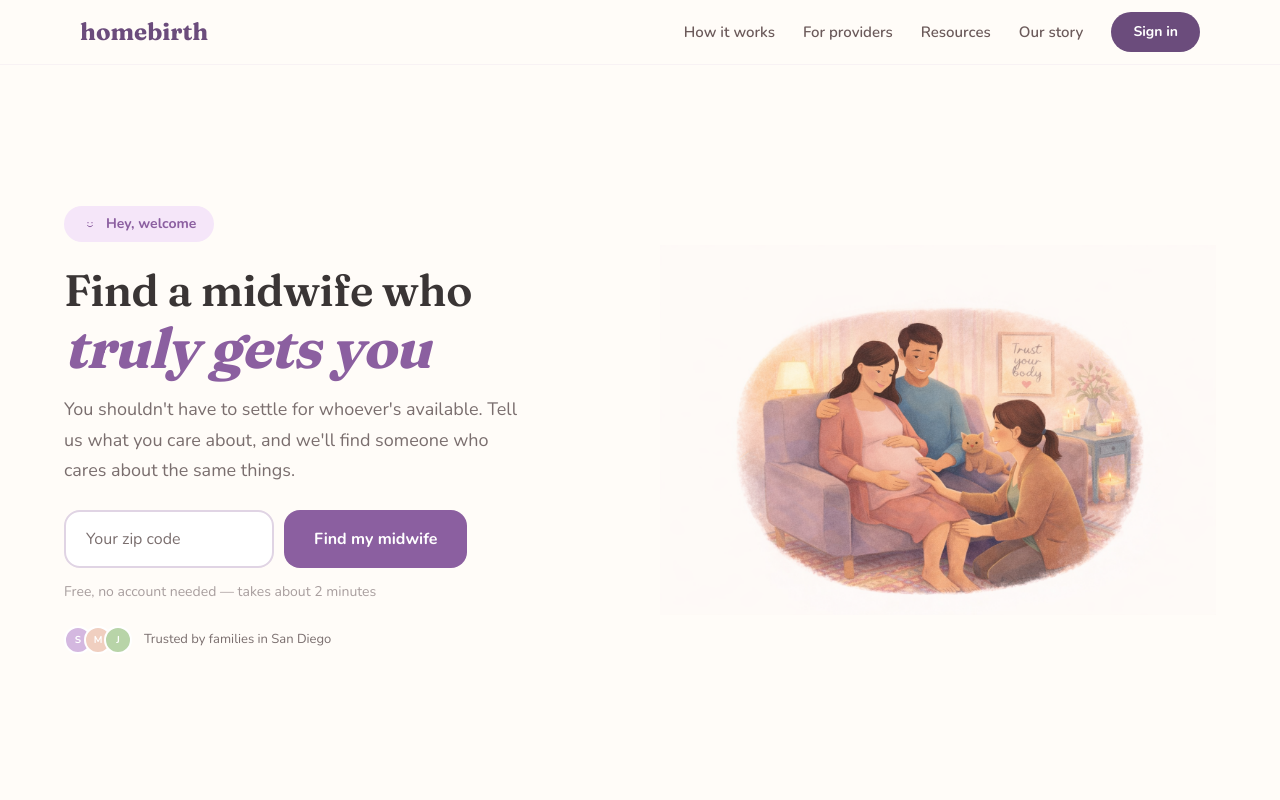
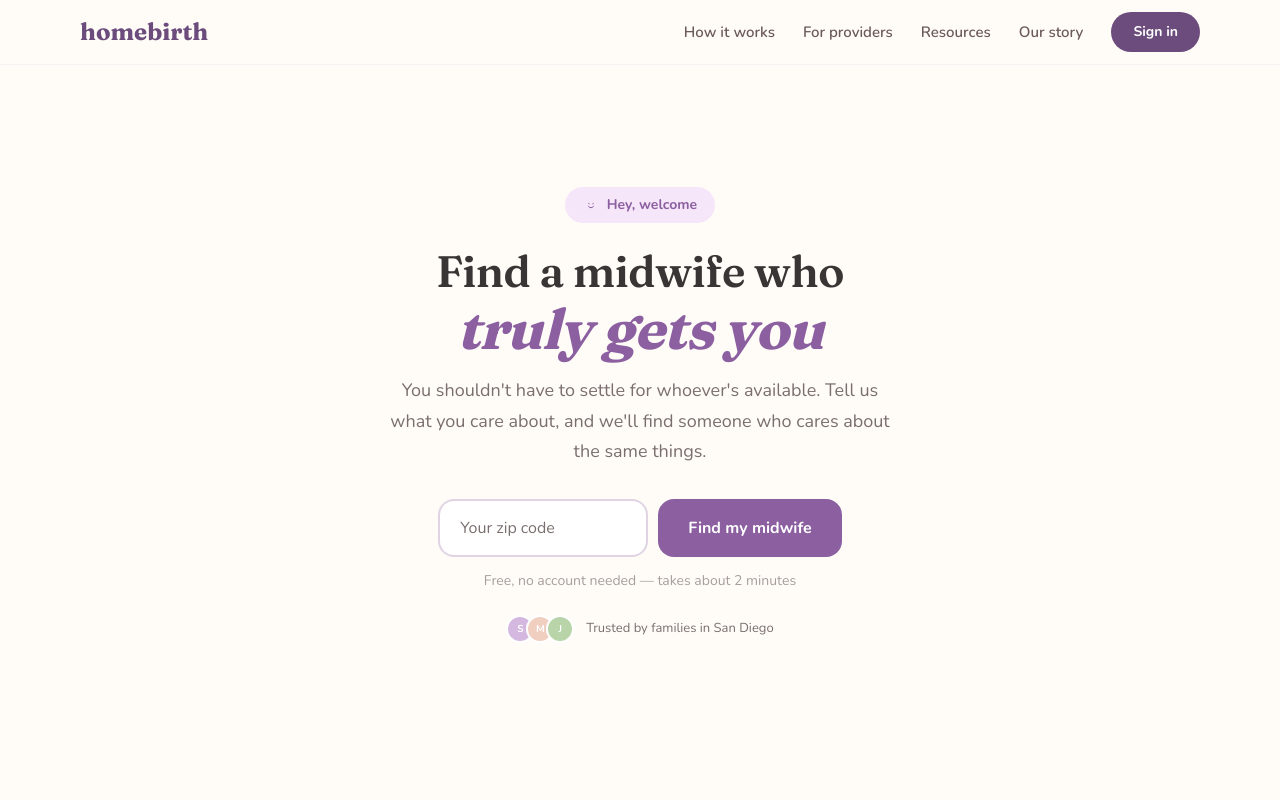
Before and after one commit to eddiezal/homebirth, a Next.js app: page / in a window 1280 px wide. Shown: the top 800 px of the page. Built offline with nearby package versions, Linux system fonts and the light colour scheme.

Commit message:
Refactor HeroSection to single centered column, drop hero illustration

```diff
--- a/app/(public)/_components/HeroSection.tsx
+++ b/app/(public)/_components/HeroSection.tsx
@@ -2,7 +2,6 @@
 
 import { useState } from "react";
 import { useRouter } from "next/navigation";
-import Image from "next/image";
 
 export function HeroSection() {
   const [zip, setZip] = useState("");
@@ -16,8 +15,7 @@ export function HeroSection() {
   }
 
   return (
-    <section className="relative mx-auto grid max-w-[1400px] items-center gap-6 px-6 pb-[50px] pt-[40px] max-md:pb-0 md:min-h-[calc(100vh-60px)] md:grid-cols-[1fr_1fr] md:px-10 lg:gap-10 lg:px-16">
-      <div className="max-md:text-center">
+    <section className="relative mx-auto flex max-w-[720px] flex-col items-center px-6 pb-[60px] pt-[60px] text-center md:min-h-[calc(100vh-60px)] md:justify-center md:pb-[80px] md:pt-[40px]">
       <div className="mb-[22px] inline-flex items-center gap-2 rounded-3xl bg-primary-lighter px-[18px] py-2 text-sm font-bold text-primary">
         <svg width="16" height="16" viewBox="0 0 24 24" fill="none" aria-hidden="true">
           <path d="M12 3C7 3 3 7 3 12s4 9 9 9 9-4 9-9-4-9-9-9z" fill="#f5e6f9" />
@@ -28,7 +26,7 @@ export function HeroSection() {
         Hey, welcome
       </div>
 
-        <h1 className="mb-4 font-serif text-heading max-md:text-[28px] max-md:leading-[1.2]">
+      <h1 className="mb-4 font-serif text-heading">
         <span className="block text-[44px] font-semibold leading-[1.2] tracking-[-0.01em] max-md:text-[28px]">
           Find a midwife who
         </span>
@@ -37,7 +35,7 @@ export function HeroSection() {
         </span>
       </h1>
 
-        <p className="mb-6 max-w-[460px] text-lg leading-[1.7] text-muted max-md:mx-auto max-md:text-base">
+      <p className="mx-auto mb-8 max-w-[500px] text-lg leading-[1.7] text-muted max-md:text-base">
         You shouldn&apos;t have to settle for whoever&apos;s available. Tell
         us what you care about, and we&apos;ll find someone who cares about
         the same things.
@@ -70,7 +68,7 @@ export function HeroSection() {
       </div>
 
       {/* Trust signal */}
-        <div className="flex items-center gap-3 text-[13px] text-muted max-md:justify-center">
+      <div className="flex items-center gap-3 text-[13px] text-muted">
         <div className="flex -space-x-2">
           {["#d4b8e0", "#f0cfc0", "#b8d4a8"].map((bg, i) => (
             <div
@@ -84,18 +82,6 @@ export function HeroSection() {
         </div>
         <span>Trusted by families in San Diego</span>
       </div>
-      </div>
-
-      <div className="flex items-center justify-center max-md:mt-8">
-        <Image
-          src="/Anticipation and care moments shared (1).png"
-          alt="Illustration of a family receiving care from a midwife at home"
-          width={700}
-          height={700}
-          priority
-          className="h-auto w-full"
-        />
-      </div>
     </section>
   );
 }
```
Lines whose indentation alone changed are shown as unchanged.
